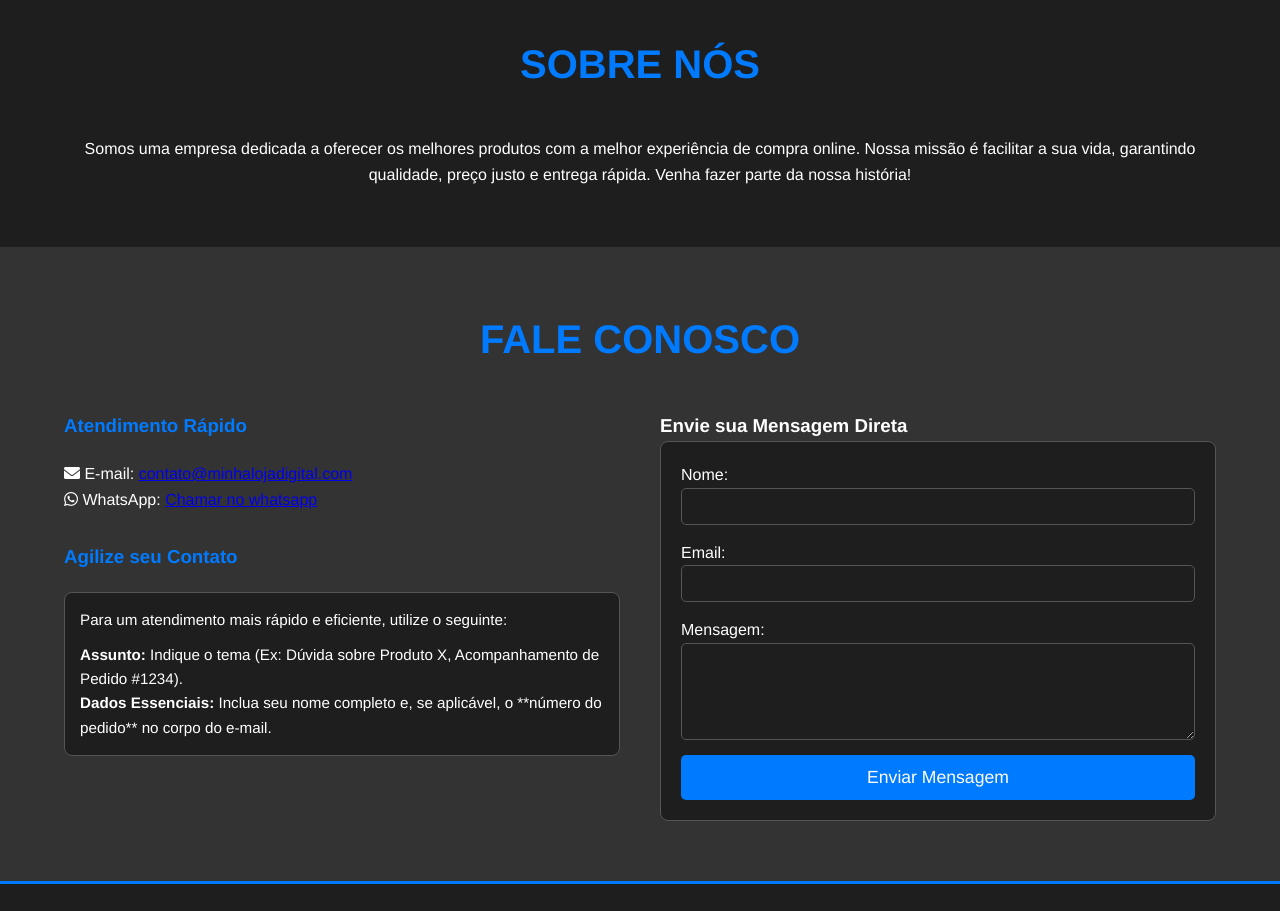
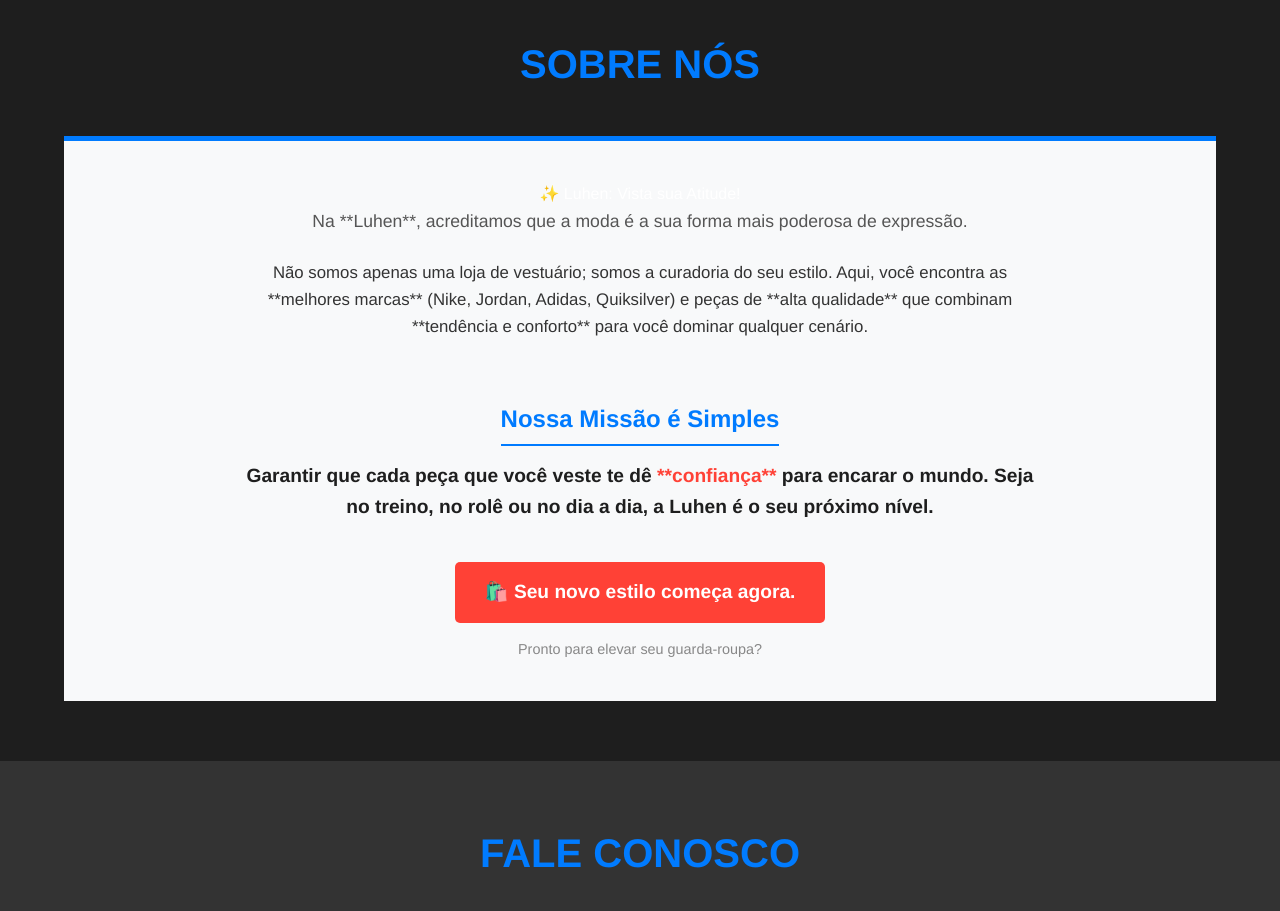
Before and after one commit to HenryDosAnjos/luhen, a plain HTML site: page index.html in a window 1280 px wide. Shown: the part 3340-4251 px from the top of the page. Drawn offline with Linux system fonts and the light colour scheme.

Commit message:
update sobre nós

```diff
--- a/index.html
+++ b/index.html
@@ -663,7 +663,31 @@
     <section id="sobre-nos">
         <div class="container">
             <h2>Sobre Nós</h2>
-            <p>Somos uma empresa dedicada a oferecer os melhores produtos com a melhor experiência de compra online. Nossa missão é facilitar a sua vida, garantindo qualidade, preço justo e entrega rápida. Venha fazer parte da nossa história!</p>
+            <section id="sobre-nos-luhen" style="text-align: center; padding: 40px 20px; background-color: #f8f9fa; border-top: 5px solid #007bff;">
+    <div style="max-width: 800px; margin: 0 auto;"
+        <h2 style="font-size: 2.2em; color: #1e1e1e; margin-bottom: 10px; font-weight: 700;">
+            ✨ Luhen: Vista sua Atitude!
+        </h2>
+        <p style="font-size: 1.1em; color: #555; margin-bottom: 25px; line-height: 1.6;">
+            Na **Luhen**, acreditamos que a moda é a sua forma mais poderosa de expressão.
+        </p>
+        <p style="font-size: 1.05em; color: #333; margin-bottom: 30px; font-weight: 500;">
+            Não somos apenas uma loja de vestuário; somos a curadoria do seu estilo. Aqui, você encontra as **melhores marcas** (Nike, Jordan, Adidas, Quiksilver) e peças de **alta qualidade** que combinam **tendência e conforto** para você dominar qualquer cenário.
+        </p>
+        <h3 style="font-size: 1.5em; color: #007bff; margin-top: 30px; margin-bottom: 15px; border-bottom: 2px solid #007bff; display: inline-block; padding-bottom: 5px;">
+            Nossa Missão é Simples
+        </h3>
+        <p style="font-size: 1.2em; color: #1e1e1e; font-weight: 600; margin-bottom: 40px;">
+            Garantir que cada peça que você veste te dê <span style="color: #ff4136;">**confiança**</span> para encarar o mundo. Seja no treino, no rolê ou no dia a dia, a Luhen é o seu próximo nível.
+        </p>
+        <a href="#link-para-a-loja" style="display: inline-block; padding: 15px 30px; background-color: #ff4136; color: white; text-decoration: none; font-size: 1.2em; font-weight: bold; border-radius: 5px; transition: background-color 0.3s ease;">
+            🛍️ Seu novo estilo começa agora.
+        </a>
+        <p style="font-size: 0.9em; color: #888; margin-top: 15px;">
+            Pronto para elevar seu guarda-roupa?
+        </p>
+    </div>
+</section>
         </div>
     </section>
 
```
